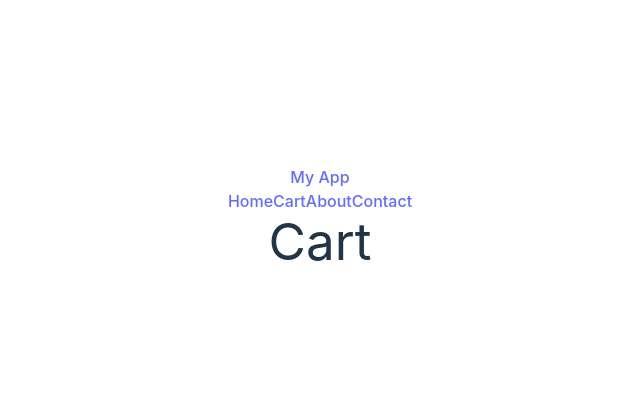
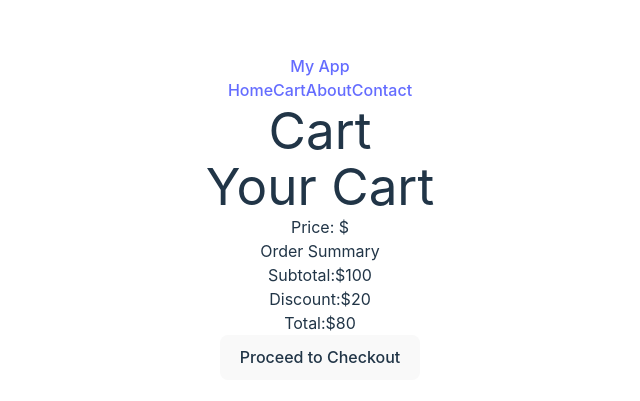
Before and after one commit to mohamedAdhamc/reactShop, a React (Vite) app: page /cart in a window 1280 px wide. Shown: the part 183-584 px from the top of the page, without its empty margins (320-960 px from the left). Built offline with nearby package versions, Linux system fonts and the light colour scheme.

Commit message:
show cart

```diff
--- a/src/components/cart-page-components/CartItems.jsx
+++ b/src/components/cart-page-components/CartItems.jsx
@@ -7,7 +7,7 @@ const CartItems = () => {
     <div>
       {/* Map over cart items */}
       {/* Render a CartItem component for each item */}
-      <CartItem />
+      <CartItem item={{}}/>
     </div>
   );
 };
--- a/src/routes/Cart.jsx
+++ b/src/routes/Cart.jsx
@@ -4,7 +4,7 @@ const Cart = () => {
     return (
     <div>
       <h1>Cart</h1>
-      {/* <CartPage /> */}
+      <CartPage />
     </div>
 );
 }
```
